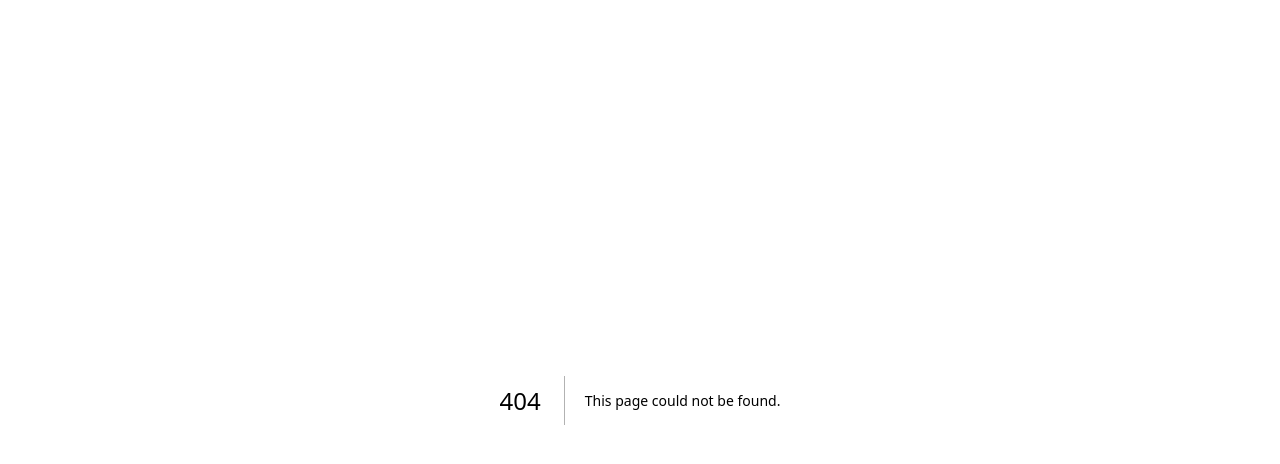
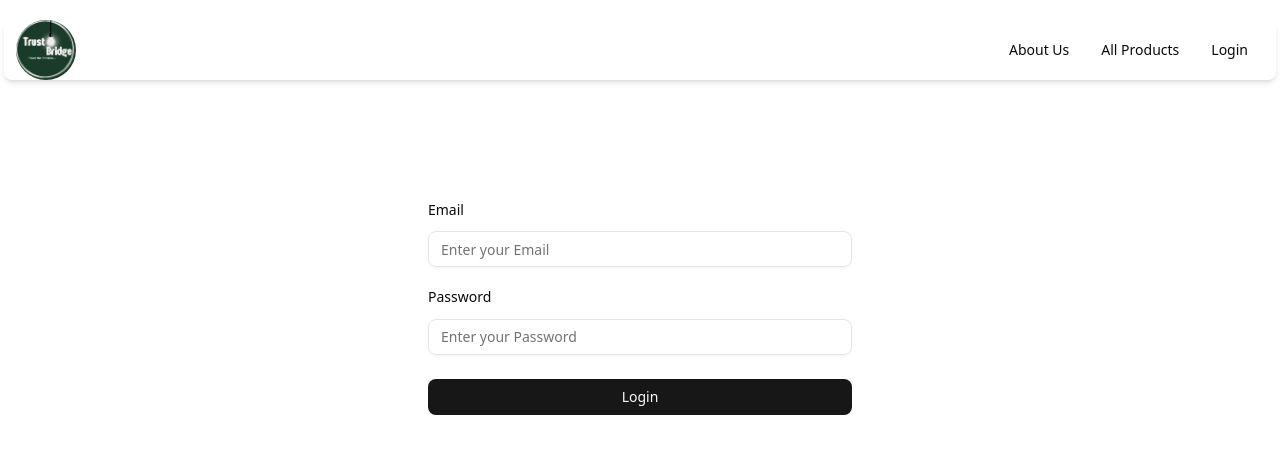
Before and after one commit to TusharChow20/trust_bridge_client, a Next.js app: page /login in a window 1280 px wide. Before the commit this address had no page. Shown: the top 464 px of the page. Built offline with nearby package versions, Linux system fonts and the light colour scheme.

Commit message:
login form

```diff
--- a/package.json
+++ b/package.json
@@ -18,6 +18,7 @@
     "radix-ui": "^1.4.3",
     "react": "19.2.3",
     "react-dom": "19.2.3",
+    "react-hook-form": "^7.71.2",
     "tailwind-merge": "^3.5.0"
   },
   "devDependencies": {
--- /dev/null
+++ b/src/app/(auth)/login/page.jsx
@@ -0,0 +1,36 @@
+"use client";
+import React from "react";
+import { Field, FieldDescription, FieldLabel } from "@/components/ui/field";
+import { Input } from "@/components/ui/input";
+import { Button } from "@/components/ui/button";
+import { useForm } from "react-hook-form";
+
+export default function page() {
+  const { register, handleSubmit } = useForm();
+  const onSubmit = (data) => console.log(data);
+  return (
+    <div className="max-w-md mx-auto  items-center justify-center mt-30 px-3">
+      <form onSubmit={handleSubmit(onSubmit)}>
+        <Field>
+          <FieldLabel htmlFor="input-field-username">Email</FieldLabel>
+          <Input
+            id="input-field-username"
+            type="text"
+            placeholder="Enter your Email"
+            {...register("email")}
+          />
+        </Field>
+        <Field className={"mt-5"}>
+          <FieldLabel htmlFor="input-field-username">Password</FieldLabel>
+          <Input
+            id="input-field-username"
+            type="password"
+            placeholder="Enter your Password"
+            {...register("password")}
+          />
+        </Field>
+        <Button className={"w-full mt-6"}>Login</Button>
+      </form>
+    </div>
+  );
+}
--- a/src/app/layout.js
+++ b/src/app/layout.js
@@ -1,5 +1,6 @@
 import { Geist, Geist_Mono } from "next/font/google";
 import "./globals.css";
+import Navbar from "@/components/layout/Navbar";
 
 const geistSans = Geist({
   variable: "--font-geist-sans",
@@ -19,6 +20,7 @@
 export default function RootLayout({ children }) {
   return (
     <html lang="en">
+      <Navbar></Navbar>
       <body
         className={`${geistSans.variable} ${geistMono.variable} antialiased`}
       >
--- a/src/app/page.jsx
+++ b/src/app/page.jsx
@@ -1,10 +1,8 @@
 import HeroSection from "@/components/layout/HeroSection";
-import Navbar from "@/components/layout/Navbar";
 
 export default function Home() {
   return (
     <div className="max-w-7xl mx-auto">
-      <Navbar></Navbar>
       <HeroSection></HeroSection>
     </div>
   );
--- a/src/components/layout/Navbar.jsx
+++ b/src/components/layout/Navbar.jsx
@@ -8,11 +8,10 @@
   DropdownMenuContent,
   DropdownMenuGroup,
   DropdownMenuItem,
-  DropdownMenuLabel,
-  DropdownMenuSeparator,
   DropdownMenuTrigger,
 } from "@/components/ui/dropdown-menu";
 import { Menu } from "lucide-react";
+import Link from "next/link";
 export default function Navbar() {
   const navLinks = [
     {
@@ -38,9 +37,11 @@
       </div>
       <div className="hidden md:flex">
         {navLinks.map((link, index) => (
-          <Button key={index} variant="ghost">
-            {link.label}
-          </Button>
+          <Link href={link.href}>
+            <Button key={index} variant="ghost">
+              {link.label}
+            </Button>
+          </Link>
         ))}
       </div>
       <div className="md:hidden">
--- /dev/null
+++ b/src/components/ui/field.jsx
@@ -0,0 +1,240 @@
+"use client"
+
+import { useMemo } from "react"
+import { cva } from "class-variance-authority";
+
+import { cn } from "@/lib/utils"
+import { Label } from "@/components/ui/label"
+import { Separator } from "@/components/ui/separator"
+
+function FieldSet({
+  className,
+  ...props
+}) {
+  return (
+    <fieldset
+      data-slot="field-set"
+      className={cn(
+        "flex flex-col gap-6",
+        "has-[>[data-slot=checkbox-group]]:gap-3 has-[>[data-slot=radio-group]]:gap-3",
+        className
+      )}
+      {...props} />
+  );
+}
+
+function FieldLegend({
+  className,
+  variant = "legend",
+  ...props
+}) {
+  return (
+    <legend
+      data-slot="field-legend"
+      data-variant={variant}
+      className={cn(
+        "mb-3 font-medium",
+        "data-[variant=legend]:text-base",
+        "data-[variant=label]:text-sm",
+        className
+      )}
+      {...props} />
+  );
+}
+
+function FieldGroup({
+  className,
+  ...props
+}) {
+  return (
+    <div
+      data-slot="field-group"
+      className={cn(
+        "group/field-group @container/field-group flex w-full flex-col gap-7 data-[slot=checkbox-group]:gap-3 [&>[data-slot=field-group]]:gap-4",
+        className
+      )}
+      {...props} />
+  );
+}
+
+const fieldVariants = cva("group/field flex w-full gap-3 data-[invalid=true]:text-destructive", {
+  variants: {
+    orientation: {
+      vertical: ["flex-col [&>*]:w-full [&>.sr-only]:w-auto"],
+      horizontal: [
+        "flex-row items-center",
+        "[&>[data-slot=field-label]]:flex-auto",
+        "has-[>[data-slot=field-content]]:items-start has-[>[data-slot=field-content]]:[&>[role=checkbox],[role=radio]]:mt-px",
+      ],
+      responsive: [
+        "flex-col [&>*]:w-full [&>.sr-only]:w-auto @md/field-group:flex-row @md/field-group:items-center @md/field-group:[&>*]:w-auto",
+        "@md/field-group:[&>[data-slot=field-label]]:flex-auto",
+        "@md/field-group:has-[>[data-slot=field-content]]:items-start @md/field-group:has-[>[data-slot=field-content]]:[&>[role=checkbox],[role=radio]]:mt-px",
+      ],
+    },
+  },
+  defaultVariants: {
+    orientation: "vertical",
+  },
+})
+
+function Field({
+  className,
+  orientation = "vertical",
+  ...props
+}) {
+  return (
+    <div
+      role="group"
+      data-slot="field"
+      data-orientation={orientation}
+      className={cn(fieldVariants({ orientation }), className)}
+      {...props} />
+  );
+}
+
+function FieldContent({
+  className,
+  ...props
+}) {
+  return (
+    <div
+      data-slot="field-content"
+      className={cn("group/field-content flex flex-1 flex-col gap-1.5 leading-snug", className)}
+      {...props} />
+  );
+}
+
+function FieldLabel({
+  className,
+  ...props
+}) {
+  return (
+    <Label
+      data-slot="field-label"
+      className={cn(
+        "group/field-label peer/field-label flex w-fit gap-2 leading-snug group-data-[disabled=true]/field:opacity-50",
+        "has-[>[data-slot=field]]:w-full has-[>[data-slot=field]]:flex-col has-[>[data-slot=field]]:rounded-md has-[>[data-slot=field]]:border [&>*]:data-[slot=field]:p-4",
+        "has-data-[state=checked]:bg-primary/5 has-data-[state=checked]:border-primary dark:has-data-[state=checked]:bg-primary/10",
+        className
+      )}
+      {...props} />
+  );
+}
+
+function FieldTitle({
+  className,
+  ...props
+}) {
+  return (
+    <div
+      data-slot="field-label"
+      className={cn(
+        "flex w-fit items-center gap-2 text-sm leading-snug font-medium group-data-[disabled=true]/field:opacity-50",
+        className
+      )}
+      {...props} />
+  );
+}
+
+function FieldDescription({
+  className,
+  ...props
+}) {
+  return (
+    <p
+      data-slot="field-description"
+      className={cn(
+        "text-muted-foreground text-sm leading-normal font-normal group-has-[[data-orientation=horizontal]]/field:text-balance",
+        "last:mt-0 nth-last-2:-mt-1 [[data-variant=legend]+&]:-mt-1.5",
+        "[&>a:hover]:text-primary [&>a]:underline [&>a]:underline-offset-4",
+        className
+      )}
+      {...props} />
+  );
+}
+
+function FieldSeparator({
+  children,
+  className,
+  ...props
+}) {
+  return (
+    <div
+      data-slot="field-separator"
+      data-content={!!children}
+      className={cn(
+        "relative -my-2 h-5 text-sm group-data-[variant=outline]/field-group:-mb-2",
+        className
+      )}
+      {...props}>
+      <Separator className="absolute inset-0 top-1/2" />
+      {children && (
+        <span
+          className="bg-background text-muted-foreground relative mx-auto block w-fit px-2"
+          data-slot="field-separator-content">
+          {children}
+        </span>
+      )}
+    </div>
+  );
+}
+
+function FieldError({
+  className,
+  children,
+  errors,
+  ...props
+}) {
+  const content = useMemo(() => {
+    if (children) {
+      return children
+    }
+
+    if (!errors?.length) {
+      return null
+    }
+
+    const uniqueErrors = [
+      ...new Map(errors.map((error) => [error?.message, error])).values(),
+    ]
+
+    if (uniqueErrors?.length == 1) {
+      return uniqueErrors[0]?.message
+    }
+
+    return (
+      <ul className="ml-4 flex list-disc flex-col gap-1">
+        {uniqueErrors.map((error, index) =>
+          error?.message && <li key={index}>{error.message}</li>)}
+      </ul>
+    );
+  }, [children, errors])
+
+  if (!content) {
+    return null
+  }
+
+  return (
+    <div
+      role="alert"
+      data-slot="field-error"
+      className={cn("text-destructive text-sm font-normal", className)}
+      {...props}>
+      {content}
+    </div>
+  );
+}
+
+export {
+  Field,
+  FieldLabel,
+  FieldDescription,
+  FieldError,
+  FieldGroup,
+  FieldLegend,
+  FieldSeparator,
+  FieldSet,
+  FieldContent,
+  FieldTitle,
+}
--- /dev/null
+++ b/src/components/ui/input.jsx
@@ -0,0 +1,24 @@
+import * as React from "react"
+
+import { cn } from "@/lib/utils"
+
+function Input({
+  className,
+  type,
+  ...props
+}) {
+  return (
+    <input
+      type={type}
+      data-slot="input"
+      className={cn(
+        "file:text-foreground placeholder:text-muted-foreground selection:bg-primary selection:text-primary-foreground dark:bg-input/30 border-input h-9 w-full min-w-0 rounded-md border bg-transparent px-3 py-1 text-base shadow-xs transition-[color,box-shadow] outline-none file:inline-flex file:h-7 file:border-0 file:bg-transparent file:text-sm file:font-medium disabled:pointer-events-none disabled:cursor-not-allowed disabled:opacity-50 md:text-sm",
+        "focus-visible:border-ring focus-visible:ring-ring/50 focus-visible:ring-[3px]",
+        "aria-invalid:ring-destructive/20 dark:aria-invalid:ring-destructive/40 aria-invalid:border-destructive",
+        className
+      )}
+      {...props} />
+  );
+}
+
+export { Input }
--- /dev/null
+++ b/src/components/ui/label.jsx
@@ -0,0 +1,23 @@
+"use client"
+
+import * as React from "react"
+import { Label as LabelPrimitive } from "radix-ui"
+
+import { cn } from "@/lib/utils"
+
+function Label({
+  className,
+  ...props
+}) {
+  return (
+    <LabelPrimitive.Root
+      data-slot="label"
+      className={cn(
+        "flex items-center gap-2 text-sm leading-none font-medium select-none group-data-[disabled=true]:pointer-events-none group-data-[disabled=true]:opacity-50 peer-disabled:cursor-not-allowed peer-disabled:opacity-50",
+        className
+      )}
+      {...props} />
+  );
+}
+
+export { Label }
--- /dev/null
+++ b/src/components/ui/separator.jsx
@@ -0,0 +1,27 @@
+"use client"
+
+import * as React from "react"
+import { Separator as SeparatorPrimitive } from "radix-ui"
+
+import { cn } from "@/lib/utils"
+
+function Separator({
+  className,
+  orientation = "horizontal",
+  decorative = true,
+  ...props
+}) {
+  return (
+    <SeparatorPrimitive.Root
+      data-slot="separator"
+      decorative={decorative}
+      orientation={orientation}
+      className={cn(
+        "bg-border shrink-0 data-[orientation=horizontal]:h-px data-[orientation=horizontal]:w-full data-[orientation=vertical]:h-full data-[orientation=vertical]:w-px",
+        className
+      )}
+      {...props} />
+  );
+}
+
+export { Separator }
```
Also changed, not shown: 1 other file (tests, documents, lock files or other folders).
